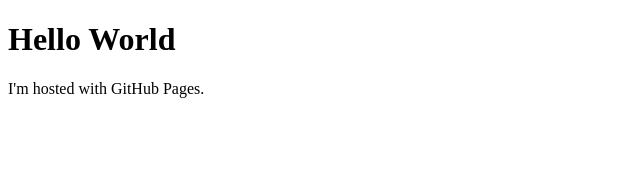
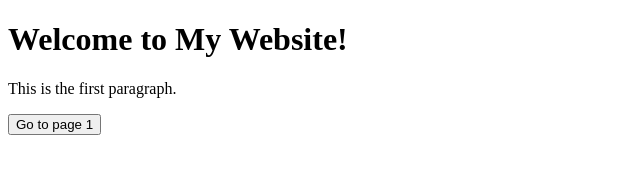
Before and after one commit to johnh2001/johnh2001.github.io, a plain HTML site: page index.html in a window 1280 px wide. Shown: the whole page, without its empty margins (0-640 px from the left). Drawn offline with Linux system fonts and the light colour scheme.

Commit message:
added new page

```diff
--- a/index.html
+++ b/index.html
@@ -1,7 +1,16 @@
 <!DOCTYPE html>
 <html>
+<head>
+  <title>My Website</title>
+</head>
 <body>
-<h1>Hello World</h1>
-<p>I'm hosted with GitHub Pages.</p>
+
+  <h1>Welcome to My Website!</h1>
+  <p>This is the first paragraph.</p>
+
+  <a href="page1.html">
+    <button>Go to page 1</button>
+  </a>
+
 </body>
 </html>
```
Also changed, not shown: page1.html (added, +7 -0 lines).
